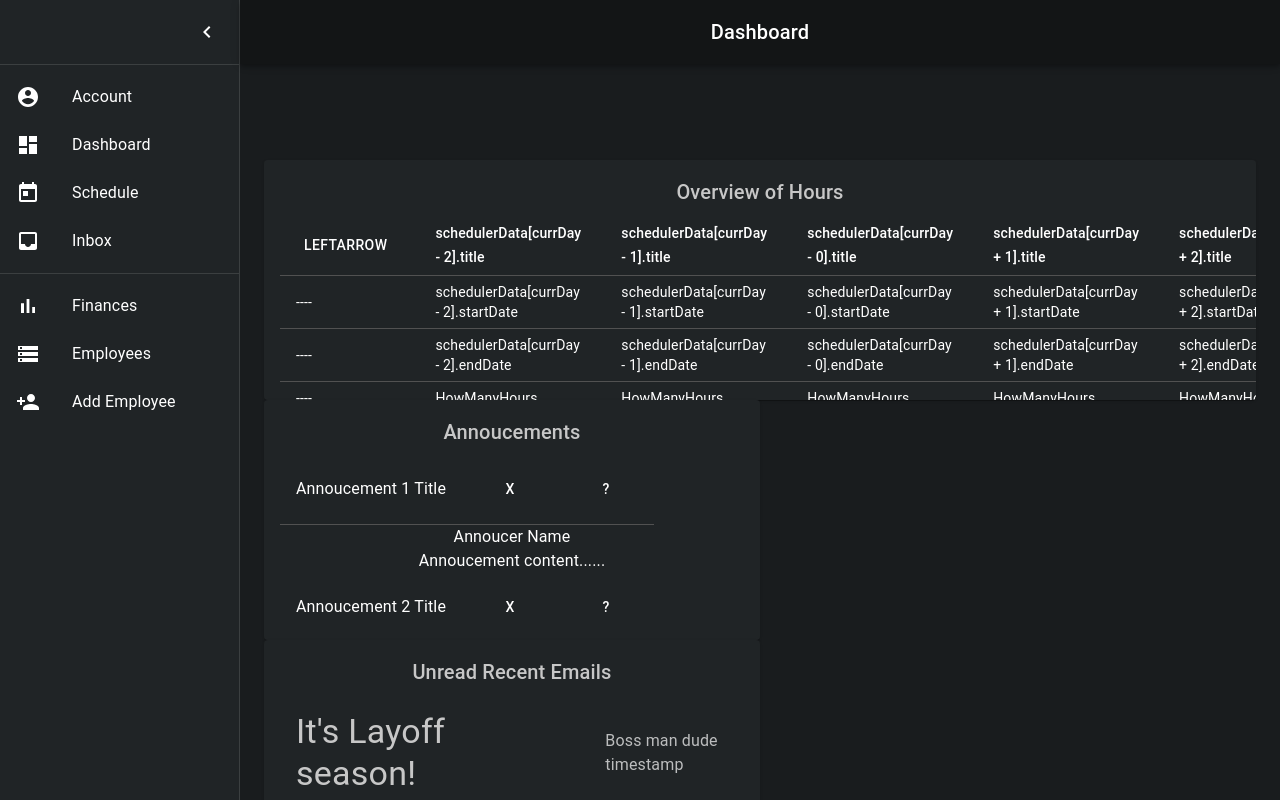
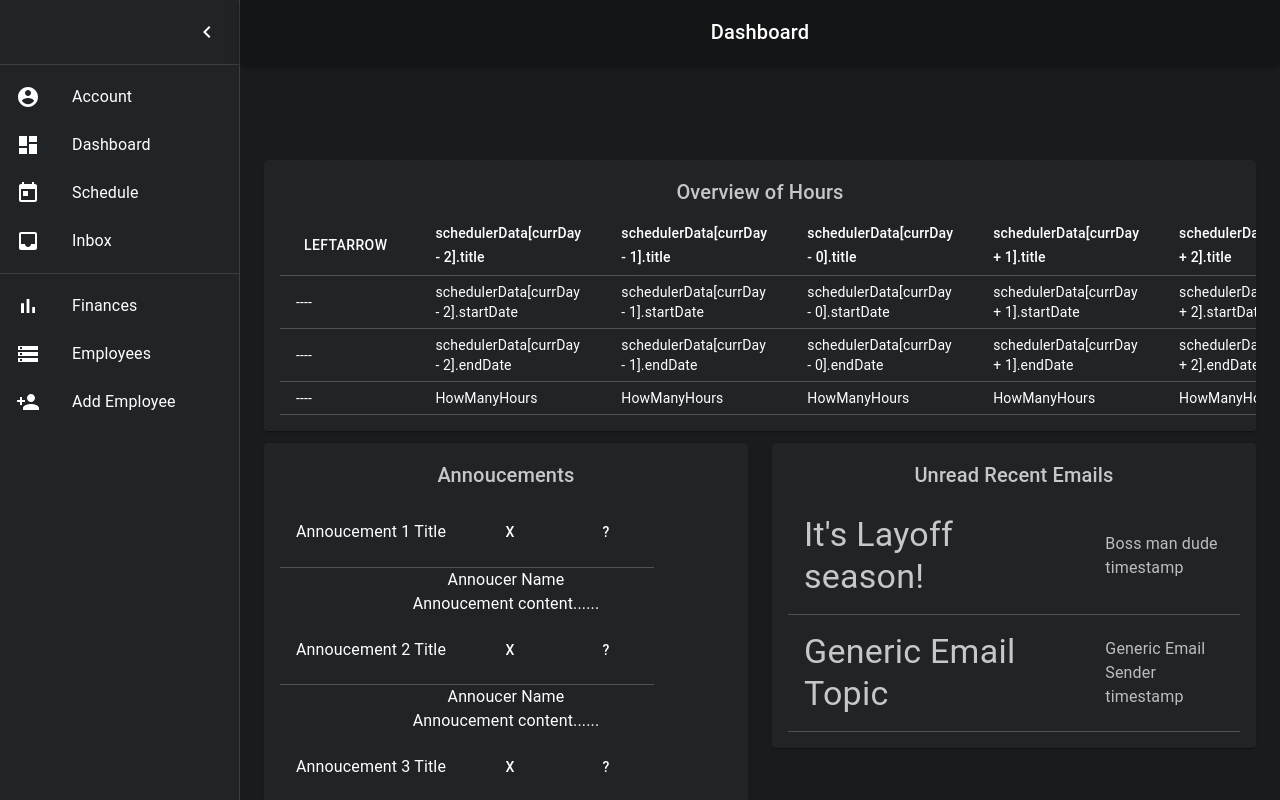
Before and after one commit to Nycarus/expendable-employees, a React (Create React App) app in the folder expendable-employees/client/: page /user in a window 1280 px wide. Built offline with nearby package versions, Linux system fonts and the light colour scheme.

Commit message:
Updated Dashboard
Trying to have the layout more accurately reflect intended layout

```diff
--- a/expendable-employees/client/src/pages/Dashboard.js
+++ b/expendable-employees/client/src/pages/Dashboard.js
@@ -8,20 +8,6 @@ import HoursOverview from "../components/hoursOverview";
 import Title from "../components/Title";
 import Annoucements from "../components/Annoucements";
 import EmailDashboard from "../components/EmailDashboard";
-
-//Hardcoded test data
-const schedulerData = [
-    {startDate: '2021-04-12T08:00', endDate: '2021-04-12T12:00', title: 'Shift'}, // 0
-    {startDate: '2021-04-13T10:00', endDate: '2021-04-13T14:00', title: 'Shift'}, // 1
-    {startDate: '2021-04-15T09:45', endDate: '2021-04-15T12:00', title: 'Shift'}, // 2
-    {startDate: '2021-04-17T08:00', endDate: '2021-04-17T20:00', title: 'Shift'}, // 3
-    {startDate: '2021-04-18T08:00', endDate: '2021-04-18T12:00', title: 'Shift'}, // 4
-    {startDate: '2021-04-19T10:00', endDate: '2021-04-19T14:00', title: 'Shift'}, // 5
-    {startDate: '2021-04-21T09:45', endDate: '2021-04-21T12:00', title: 'Shift'}, // 6
-    {startDate: '2021-04-22T08:00', endDate: '2021-04-22T20:00', title: 'Shift'}, // 7
-];
-
-var currDay = 4;
 
 
 const useStyles = makeStyles((theme) => ({
@@ -99,27 +85,29 @@ export default function Dashboard() {
         <div>
             <main className={classes.content}>
                 <div className={classes.appBarSpacer} />
-                <Container className={classes.container}>
+                <Container className={classes.container} height="100%">
+                    <Grid container spacing={3}>
+                        <Grid item xs>
                         {/* Overview of Hours */}
-                    <Grid item xs={14} md={10} lg={12}>
-                        <Paper className={fixedHeightPaper}>
-                        {/* all the stuff here could probably be moved to another file eventually */}
+                            <Paper className={classes.paper}>
                                 <HoursOverview></HoursOverview>
-
                             </Paper>
                         </Grid>
+                    </Grid>
+                    <Grid container spacing = {3}>
                         {/* Annoucements */}
-                    <Grid item xs={12} md={12} lg={6}>
-                        <Paper className={fixedHeightPaper}>
+                        <Grid item xs>
+                            <Paper className={classes.paper}>
                                 <Annoucements></Annoucements>
                             </Paper>
                         </Grid>
 
                         {/* Emails */}
-                    <Grid item xs={12} md={12} lg={6}>
+                        <Grid item xs>
                             <Paper className={classes.paper}>
                                 <EmailDashboard></EmailDashboard>
                             </Paper>
+                        </Grid>
                     </Grid>
 
                 </Container>
```
Lines whose indentation alone changed are shown as unchanged.
